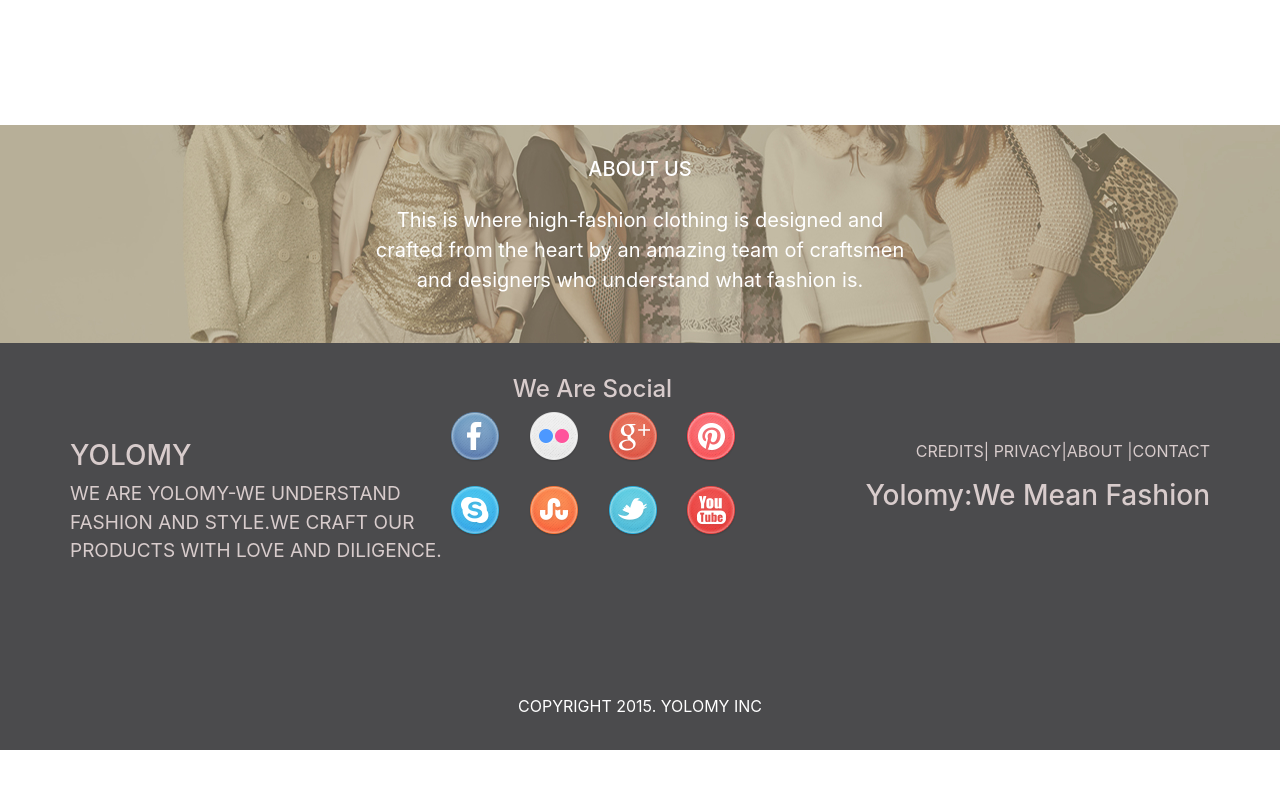
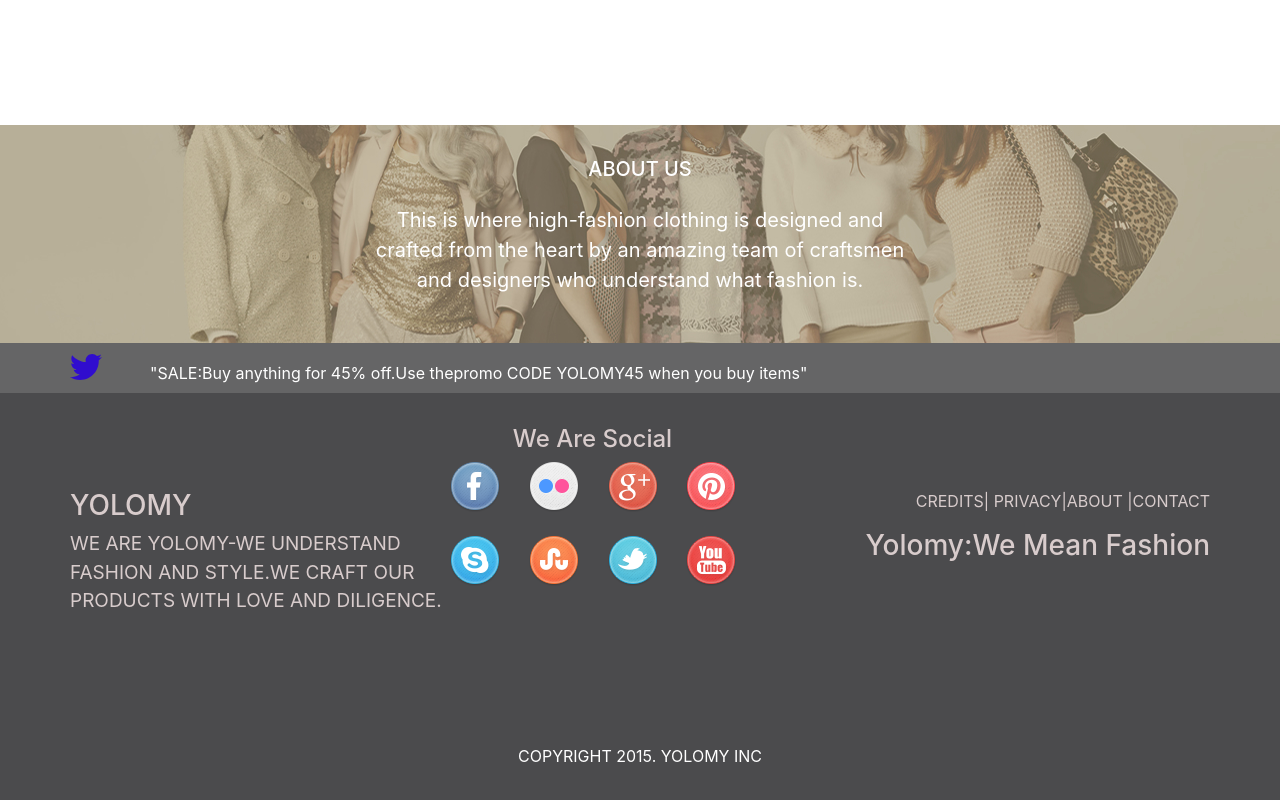
Before and after one commit to DevSheila/yolomy.github.io, a plain HTML site: page index.html in a window 1280 px wide. Shown: the part 1793-2593 px from the top of the page. Before the commit the page ends 2543 px from the top, so only its background shows below. Drawn offline with nearby package versions, Linux system fonts and the light colour scheme; files whose address does not match are found by name.

Commit message:
sales and promo section

```diff
--- a/index.html
+++ b/index.html
@@ -248,6 +248,17 @@
         </div>
     </section>
 
+    <!-- SALES PROMO CODE-->
+    <section class="sale-section " id="about">
+        <div class="container">
+            <div class="row">
+                <div class="  text-white">
+                    <p class=" my-2">
+                        <i class="fab fa-twitter twitter-icon fa-2x mr-5"></i>"SALE:Buy anything for 45% off.Use thepromo CODE YOLOMY45 when you buy items"</p>
+                </div>
+            </div>
+        </div>
+    </section>
 
 
 
```
